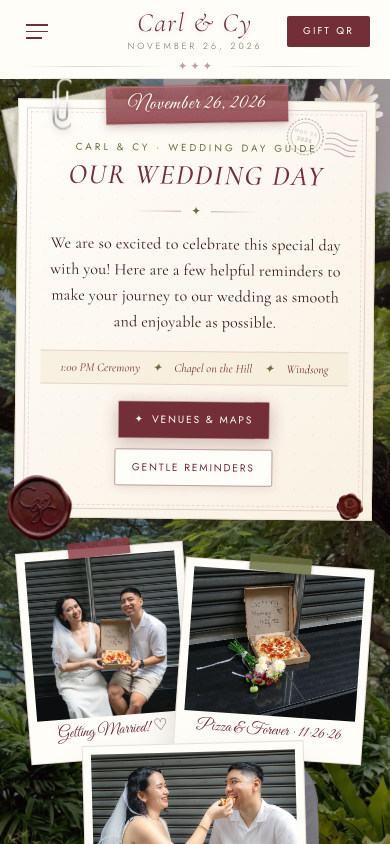
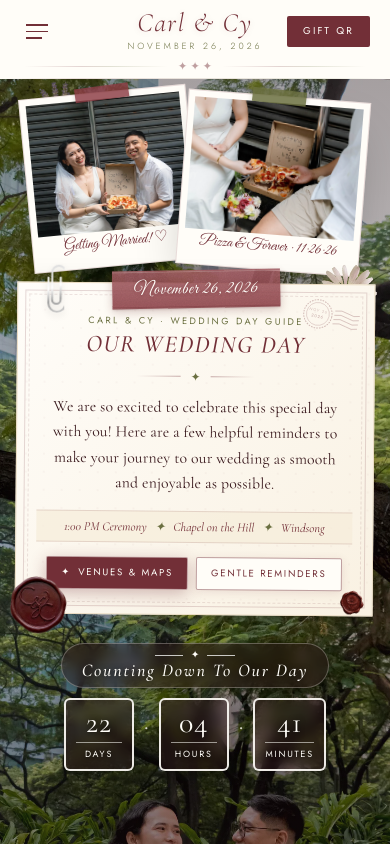
Before and after one commit to KinlieVenice/carl-cy-reminders, a React (Vite) app: page / in a window 390 px wide. Shown: the top 844 px of the page. Built offline with nearby package versions, Linux system fonts and the light colour scheme.

Commit message:
Refine mobile hero banner layout with fanned Pizza Polaroid duo clipped to top of postcard

```diff
--- a/src/App.jsx
+++ b/src/App.jsx
@@ -324,20 +324,125 @@ export default function App() {
       ===================================================================== */}
       <section
         id="home"
-        className="relative bg-[url('/makati/IMG_8296.webp')] bg-size-[185%_auto] sm:bg-size-[160%_auto] lg:bg-cover bg-no-repeat bg-top pt-8 sm:pt-10 md:pt-14 pb-52 sm:pb-56 md:pb-68 overflow-x-clip"
+        className="relative bg-[url('/makati/IMG_8296.webp')] bg-size-[215%_auto] sm:bg-size-[170%_auto] lg:bg-cover bg-no-repeat bg-top pt-5 sm:pt-8 md:pt-12 pb-48 sm:pb-54 md:pb-68 overflow-x-clip"
       >
         {/* Warm editorial vignette overlay so the scrapbook collage pops */}
         <div
           className="absolute inset-0 pointer-events-none"
           style={{
             background:
-              "linear-gradient(180deg, rgba(28, 12, 15, 0.42) 0%, rgba(28, 12, 15, 0.24) 50%, rgba(28, 12, 15, 0.52) 100%)",
+              "linear-gradient(180deg, rgba(28, 12, 15, 0.38) 0%, rgba(28, 12, 15, 0.18) 50%, rgba(28, 12, 15, 0.48) 100%)",
           }}
         />
 
         <div className="relative z-10 max-w-6xl mx-auto px-4 sm:px-6 flex flex-col items-center">
+          {/* ── MOBILE & TABLET (< lg): FANNED PIZZA POLAROID DUO AT TOP (CLIPPED TO POSTCARD BELOW) ── */}
+          <div className="lg:hidden relative w-full max-w-[360px] sm:max-w-[400px] mx-auto flex items-center justify-center pt-1">
+            {/* Pressed lavender sprig peeking behind left polaroid */}
+            <img
+              src="/STICKERS/lavender.webp"
+              alt=""
+              aria-hidden="true"
+              className="w-20 sm:w-24 object-contain pointer-events-none select-none absolute -top-4 left-1 -rotate-18 z-10 opacity-90 drop-shadow"
+            />
+
+            {/* Left Polaroid: Couple holding "Getting Married! ♡ 11.26.26" Pizza Box */}
+            <div
+              onClick={() =>
+                setQrZoom({
+                  src: "/makati/IMG_8448.webp",
+                  label: "Getting Married! ♡ 11.26.26",
+                })
+              }
+              role="button"
+              tabIndex={0}
+              className="relative bg-[#fffdf8] p-1.5 pb-4 sm:p-2 sm:pb-5 shadow-2xl cursor-zoom-in w-[47%] z-20"
+              style={{
+                transform: "rotate(-5.5deg) translateX(6px)",
+                border: "1px solid rgba(114,47,55,0.16)",
+              }}
+            >
+              <div
+                style={{
+                  position: "absolute",
+                  top: "-7px",
+                  left: "50%",
+                  transform: "translateX(-50%) rotate(-2deg)",
+                  width: "54px",
+                  height: "14px",
+                  background: "rgba(140, 60, 68, 0.82)",
+                  boxShadow: "0 2px 5px rgba(0,0,0,0.18)",
+                }}
+              />
+              <img
+                src="/makati/IMG_8448.webp"
+                alt="Carl and Cy holding Getting Married pizza box"
+                className="w-full h-33 sm:h-38 object-cover object-top"
+                fetchPriority="high"
+                loading="eager"
+              />
+              <p
+                className="text-center text-[0.95rem] sm:text-base mt-1 whitespace-nowrap"
+                style={{
+                  fontFamily: "'Great Vibes', cursive",
+                  color: "#722F37",
+                  lineHeight: 1,
+                }}
+              >
+                Getting Married! ♡
+              </p>
+            </div>
+
+            {/* Right Polaroid: Close-Up of "Getting Married! ♡ 11.26.26" Pizza Box & Bouquet */}
+            <div
+              onClick={() =>
+                setQrZoom({
+                  src: "/makati/IMG_8385.webp",
+                  label: "Getting Married! ♡ 11.26.26",
+                })
+              }
+              role="button"
+              tabIndex={0}
+              className="relative bg-[#fffdf8] p-1.5 pb-4 sm:p-2 sm:pb-5 shadow-2xl cursor-zoom-in w-[51%] z-25"
+              style={{
+                transform: "rotate(4.5deg) translateX(-6px) translateY(4px)",
+                border: "1px solid rgba(114,47,55,0.16)",
+              }}
+            >
+              <div
+                style={{
+                  position: "absolute",
+                  top: "-7px",
+                  left: "50%",
+                  transform: "translateX(-50%) rotate(2deg)",
+                  width: "54px",
+                  height: "14px",
+                  background: "rgba(107, 112, 65, 0.85)",
+                  boxShadow: "0 2px 5px rgba(0,0,0,0.18)",
+                }}
+              />
+              <img
+                src="/makati/IMG_8385.webp"
+                alt="Getting Married 11.26.26 pizza box close-up with bouquet"
+                className="w-full h-33 sm:h-38 object-cover"
+                fetchPriority="high"
+                loading="eager"
+              />
+              <p
+                className="text-center text-[0.95rem] sm:text-base mt-1 whitespace-nowrap"
+                style={{
+                  fontFamily: "'Great Vibes', cursive",
+                  color: "#722F37",
+                  lineHeight: 1,
+                }}
+              >
+                Pizza &amp; Forever · 11·26·26
+              </p>
+            </div>
+          </div>
+
           {/* 3-Column Desktop / Layered Mobile Scrapbook Spread */}
-          <div className="w-full grid grid-cols-1 lg:grid-cols-12 items-center gap-8 lg:gap-4">
+          <div className="w-full grid grid-cols-1 lg:grid-cols-12 items-center gap-6 lg:gap-4 mt-4 lg:mt-0">
             {/* ── LEFT WING (Desktop): Cafe Veil + Feeding Pizza Polaroids ── */}
             <div className="hidden lg:flex lg:col-span-3 flex-col items-center relative">
               {/* Pressed lavender sprig behind polaroid */}
@@ -433,41 +538,42 @@ export default function App() {
 
             {/* ── CENTERPIECE: "OUR WEDDING DAY" VINTAGE POSTCARD & LOVE LETTER ── */}
             <div className="lg:col-span-6 flex justify-center relative z-30">
-              <div className="relative w-full max-w-[430px] sm:max-w-[470px] md:max-w-[510px]">
-                {/* C&C Monogrammed Parchment Envelope peeking from top-left behind postcard */}
+              <div className="relative w-full max-w-[385px] sm:max-w-[440px] md:max-w-[500px]">
+                {/* C&C Monogrammed Parchment Envelope peeking from top-left behind postcard (desktop/tablet) */}
                 <img
                   src="/STICKERS/envelope.webp"
                   alt=""
                   aria-hidden="true"
-                  className="w-36 sm:w-44 md:w-48 object-contain pointer-events-none select-none absolute -top-9 -left-6 sm:-left-10 -rotate-12 z-0 opacity-95 drop-shadow-lg"
+                  className="hidden sm:block w-40 md:w-48 object-contain pointer-events-none select-none absolute -top-9 -left-8 -rotate-12 z-0 opacity-95 drop-shadow-lg"
                 />
 
                 {/* Pressed floral sticker peeking top-right */}
                 <Sticker
                   src="/STICKERS/36.webp"
-                  width={95}
-                  mdWidth={125}
-                  top="-34px"
-                  right="-18px"
+                  width={76}
+                  mdWidth={120}
+                  top="-28px"
+                  right="-10px"
+                  mdRight="-18px"
                   rotate={14}
                   zIndex={10}
                 />
 
                 {/* Main Postcard / Love-Note Card */}
                 <div
-                  className="scrapbook-card relative z-20 px-6 py-8 sm:px-9 sm:py-9 md:px-11 md:py-10"
-                  style={{
-                    transform: "rotate(0.6deg)",
+                  className="scrapbook-card relative z-20 px-5 py-6 sm:px-8 sm:py-8 md:px-11 md:py-10"
+                  style={{
+                    transform: "rotate(0.5deg)",
                     backgroundImage:
                       "radial-gradient(rgba(114,47,55,0.03) 1px, transparent 0), linear-gradient(135deg, #fffdf9 0%, #f9f1e2 100%)",
                     backgroundSize: "18px 18px, 100% 100%",
                     border: "1px solid #eadbc2",
                   }}
                 >
-                  {/* Realistic Metallic Silver Paperclip SVG on Top-Left Edge */}
+                  {/* Realistic Metallic Silver Paperclip SVG on Top-Left Edge (clips Postcard to Polaroids on mobile!) */}
                   <svg
                     viewBox="0 0 36 90"
-                    className="w-6 sm:w-7 md:w-8 h-auto absolute -top-6 left-7 sm:left-9 z-40 pointer-events-none drop-shadow-md"
+                    className="w-5.5 sm:w-7 md:w-8 h-auto absolute -top-5 sm:-top-6 left-6 sm:left-9 z-40 pointer-events-none drop-shadow-md"
                     fill="none"
                   >
                     <path
@@ -488,9 +594,9 @@ export default function App() {
 
                   {/* Washi tape top center */}
                   <div
-                    className="washi-tape-pill text-xl sm:text-2xl md:text-[1.65rem]"
+                    className="washi-tape-pill text-lg sm:text-2xl md:text-[1.65rem]"
                     style={{
-                      top: "-16px",
+                      top: "-14px",
                       left: "50%",
                       transform: "translateX(-50%) rotate(-1.5deg)",
                     }}
@@ -502,7 +608,7 @@ export default function App() {
                   <div
                     style={{
                       position: "absolute",
-                      inset: "8px",
+                      inset: "7px",
                       border: "1px solid rgba(114,47,55,0.18)",
                       pointerEvents: "none",
                     }}
@@ -510,7 +616,7 @@ export default function App() {
                   <div
                     style={{
                       position: "absolute",
-                      inset: "12px",
+                      inset: "11px",
                       border: "1px dashed rgba(114,47,55,0.12)",
                       pointerEvents: "none",
                     }}
@@ -518,10 +624,10 @@ export default function App() {
 
                   {/* Vintage Postmark Cancellation Stamp in Top-Right Corner */}
                   <div
-                    className="absolute top-4 right-4 sm:top-5 sm:right-6 pointer-events-none select-none opacity-35"
+                    className="absolute top-3.5 right-3.5 sm:top-5 sm:right-6 pointer-events-none select-none opacity-30 sm:opacity-35"
                     style={{ transform: "rotate(12deg)" }}
                   >
-                    <svg width="76" height="44" viewBox="0 0 110 64" fill="none">
+                    <svg className="w-15 sm:w-19 h-auto" viewBox="0 0 110 64" fill="none">
                       <circle cx="32" cy="32" r="26" stroke="#722F37" strokeWidth="1.8" strokeDasharray="3 2" />
                       <circle cx="32" cy="32" r="21" stroke="#722F37" strokeWidth="1" />
                       <text
@@ -556,13 +662,13 @@ export default function App() {
                     </svg>
                   </div>
 
-                  <div className="text-center relative z-10 pt-2">
+                  <div className="text-center relative z-10 pt-1.5">
                     <p
-                      className="text-[0.62rem] sm:text-xs md:text-[0.76rem] mb-1"
+                      className="text-[0.58rem] sm:text-xs md:text-[0.76rem] mb-1"
                       style={{
                         fontFamily: "'Jost', sans-serif",
                         fontWeight: 400,
-                        letterSpacing: "0.3em",
+                        letterSpacing: "0.26em",
                         textTransform: "uppercase",
                         color: "#6B7041",
                       }}
@@ -571,7 +677,7 @@ export default function App() {
                     </p>
 
                     <h1
-                      className="text-[1.75rem] sm:text-3xl md:text-4xl lg:text-[2.45rem]"
+                      className="text-2xl sm:text-3xl md:text-4xl lg:text-[2.45rem]"
                       style={{
                         fontFamily: "'Cormorant Garamond', serif",
                         fontStyle: "italic",
@@ -586,11 +692,11 @@ export default function App() {
                     </h1>
 
                     {/* Ornamental divider */}
-                    <div className="flex items-center justify-center gap-2.5 my-3">
+                    <div className="flex items-center justify-center gap-2.5 my-2.5">
                       <div
                         style={{
                           height: 1,
-                          width: 48,
+                          width: 44,
                           background: "linear-gradient(90deg, transparent, rgba(114,47,55,0.4))",
                         }}
                       />
@@ -600,14 +706,14 @@ export default function App() {
                       <div
                         style={{
                           height: 1,
-                          width: 48,
+                          width: 44,
                           background: "linear-gradient(90deg, rgba(114,47,55,0.4), transparent)",
                         }}
                       />
                     </div>
 
                     <p
-                      className="text-base sm:text-lg md:text-xl lg:text-[1.24rem] leading-relaxed px-1"
+                      className="text-[0.98rem] sm:text-lg md:text-xl lg:text-[1.24rem] leading-relaxed px-1"
                       style={{
                         fontFamily: "'Cormorant Garamond', serif",
                         fontWeight: 400,
@@ -620,9 +726,9 @@ export default function App() {
                       enjoyable as possible.
                     </p>
 
-                    {/* Venue & Time Mini Summary Strip inside Postcard */}
+                    {/* Venue & Time Mini Summary Strip inside Postcard — stays on 1 clean line */}
                     <div
-                      className="mt-4 mb-4 py-2 px-3 mx-auto max-w-xs flex items-center justify-center gap-3 text-xs sm:text-sm"
+                      className="mt-3.5 mb-3.5 py-1.5 px-2.5 mx-auto flex items-center justify-center gap-2 sm:gap-3 text-[0.78rem] sm:text-sm whitespace-nowrap"
                       style={{
                         fontFamily: "'Cormorant Garamond', serif",
                         fontStyle: "italic",
@@ -639,16 +745,16 @@ export default function App() {
                       <span>Windsong</span>
                     </div>
 
-                    <div className="flex flex-wrap items-center justify-center gap-2.5">
+                    <div className="flex items-center justify-center gap-2 sm:gap-2.5">
                       <a
                         href="#ceremony"
-                        className="gmaps-pill text-[0.64rem] sm:text-xs md:text-[0.74rem] px-4 py-2.5 sm:px-5"
+                        className="gmaps-pill text-[0.6rem] sm:text-xs md:text-[0.74rem] px-3.5 py-2 sm:px-5 sm:py-2.5 whitespace-nowrap"
                       >
                         <span>✦</span> Venues &amp; Maps
                       </a>
                       <a
                         href="#reminders"
-                        className="waze-pill text-[0.64rem] sm:text-xs md:text-[0.74rem] px-4 py-2.5 sm:px-5"
+                        className="waze-pill text-[0.6rem] sm:text-xs md:text-[0.74rem] px-3.5 py-2 sm:px-5 sm:py-2.5 whitespace-nowrap"
                       >
                         Gentle Reminders
                       </a>
@@ -659,19 +765,19 @@ export default function App() {
                 {/* C&C Burgundy Wax Seal stamped on bottom-left corner of postcard */}
                 <Sticker
                   src="/STICKERS/MONOG.webp"
-                  width={74}
+                  width={64}
                   mdWidth={92}
-                  bottom="-26px"
-                  left="-14px"
+                  bottom="-22px"
+                  left="-10px"
                   rotate={-8}
                   zIndex={35}
                 />
                 <Sticker
                   src="/STICKERS/envelope-stamp.webp"
-                  width={68}
+                  width={60}
                   mdWidth={84}
-                  bottom="-22px"
-                  right="-10px"
+                  bottom="-18px"
+                  right="-8px"
                   rotate={14}
                   zIndex={35}
                 />
@@ -764,140 +870,8 @@ export default function App() {
             </div>
           </div>
 
-          {/* ── MOBILE & TABLET (< lg): FANNED PIZZA & PRENUP POLAROID SCRAPBOOK COLLAGE ── */}
-          <div className="lg:hidden relative w-full max-w-md mx-auto mt-7 mb-1 flex flex-col items-center">
-            {/* Top Pair: Fanned Left & Right Pizza Polaroids */}
-            <div className="flex items-center justify-center w-full px-1">
-              {/* Left Polaroid: Carl & Cy holding "Getting Married! ♡ 11.26.26" Pizza Box */}
-              <div
-                onClick={() =>
-                  setQrZoom({
-                    src: "/makati/IMG_8448.webp",
-                    label: "Getting Married! ♡ 11.26.26",
-                  })
-                }
-                role="button"
-                tabIndex={0}
-                className="relative bg-[#fffdf8] p-2 pb-5 shadow-2xl cursor-zoom-in w-[48%] max-w-[185px] z-20"
-                style={{
-                  transform: "rotate(-4.5deg)",
-                  border: "1px solid rgba(114,47,55,0.15)",
-                }}
-              >
-                <div
-                  style={{
-                    position: "absolute",
-                    top: "-8px",
-                    left: "50%",
-                    transform: "translateX(-50%) rotate(-2deg)",
-                    width: "62px",
-                    height: "16px",
-                    background: "rgba(140, 60, 68, 0.82)",
-                    boxShadow: "0 2px 5px rgba(0,0,0,0.18)",
-                  }}
-                />
-                <img
-                  src="/makati/IMG_8448.webp"
-                  alt="Carl and Cy holding Getting Married pizza box"
-                  className="w-full h-40 sm:h-44 object-cover object-top"
-                  loading="eager"
-                />
-                <p
-                  className="text-center text-base sm:text-lg mt-1.5 whitespace-nowrap"
-                  style={{
-                    fontFamily: "'Great Vibes', cursive",
-                    color: "#722F37",
-                    lineHeight: 1,
-                  }}
-                >
-                  Getting Married! ♡
-                </p>
-              </div>
-
-              {/* Right Polaroid: Close-Up of "Getting Married! ♡ 11.26.26" Pizza Box & Bouquet */}
-              <div
-                onClick={() =>
-                  setQrZoom({
-                    src: "/makati/IMG_8371.webp",
-                    label: "Getting Married! ♡ 11.26.26",
-                  })
-                }
-                role="button"
-                tabIndex={0}
-                className="relative bg-[#fffdf8] p-2 pb-5 shadow-2xl cursor-zoom-in w-[54%] max-w-[205px] -ml-3 mt-4 z-30"
-                style={{
-                  transform: "rotate(4deg)",
-                  border: "1px solid rgba(114,47,55,0.15)",
-                }}
-              >
-                <div
-                  style={{
-                    position: "absolute",
-                    top: "-8px",
-                    left: "50%",
-                    transform: "translateX(-50%) rotate(2deg)",
-                    width: "62px",
-                    height: "16px",
-                    background: "rgba(107, 112, 65, 0.85)",
-                    boxShadow: "0 2px 5px rgba(0,0,0,0.18)",
-                  }}
-                />
-                <img
-                  src="/makati/IMG_8371.webp"
-                  alt="Getting Married 11.26.26 pizza box close-up"
-                  className="w-full h-36 sm:h-40 object-cover"
-                  loading="eager"
-                />
-                <p
-                  className="text-center text-base sm:text-lg mt-1.5 whitespace-nowrap"
-                  style={{
-                    fontFamily: "'Great Vibes', cursive",
-                    color: "#722F37",
-                    lineHeight: 1,
-                  }}
-                >
-                  Pizza &amp; Forever · 11·26·26
-                </p>
-              </div>
-            </div>
-
-            {/* Bottom Overlapping Center Polaroid: Feeding Pizza / Cafe Veil */}
-            <div
-              onClick={() =>
-                setQrZoom({
-                  src: "/makati/IMG_8421.webp",
-                  label: "A Slice of Forever · Carl & Cy",
-                })
-              }
-              role="button"
-              tabIndex={0}
-              className="relative bg-[#fffdf8] p-2 pb-5 shadow-2xl cursor-zoom-in w-[62%] max-w-[230px] -mt-4 z-30"
-              style={{
-                transform: "rotate(-1.5deg)",
-                border: "1px solid rgba(114,47,55,0.15)",
-              }}
-            >
-              <img
-                src="/makati/IMG_8421.webp"
-                alt="Cy feeding Carl pizza"
-                className="w-full h-32 sm:h-36 object-cover"
-                loading="eager"
-              />
-              <p
-                className="text-center text-base sm:text-lg mt-1.5 whitespace-nowrap"
-                style={{
-                  fontFamily: "'Great Vibes', cursive",
-                  color: "#722F37",
-                  lineHeight: 1,
-                }}
-              >
-                A slice of forever ♡
-              </p>
-            </div>
-          </div>
-
           {/* Countdown to Nov 26, 2026 1:00 PM */}
-          <div className="mt-8 sm:mt-10 md:mt-12">
+          <div className="mt-7 sm:mt-9 md:mt-12">
             <Countdown targetDate="2026-11-26T13:00:00" />
           </div>
         </div>
```
